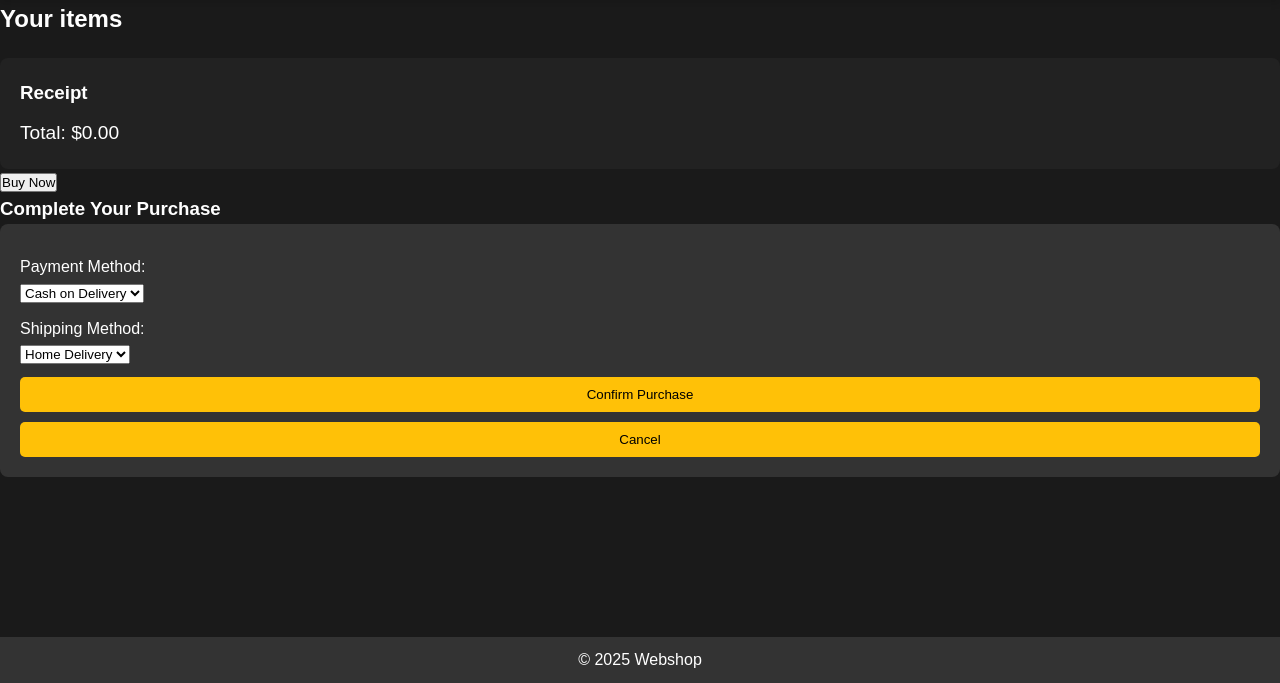
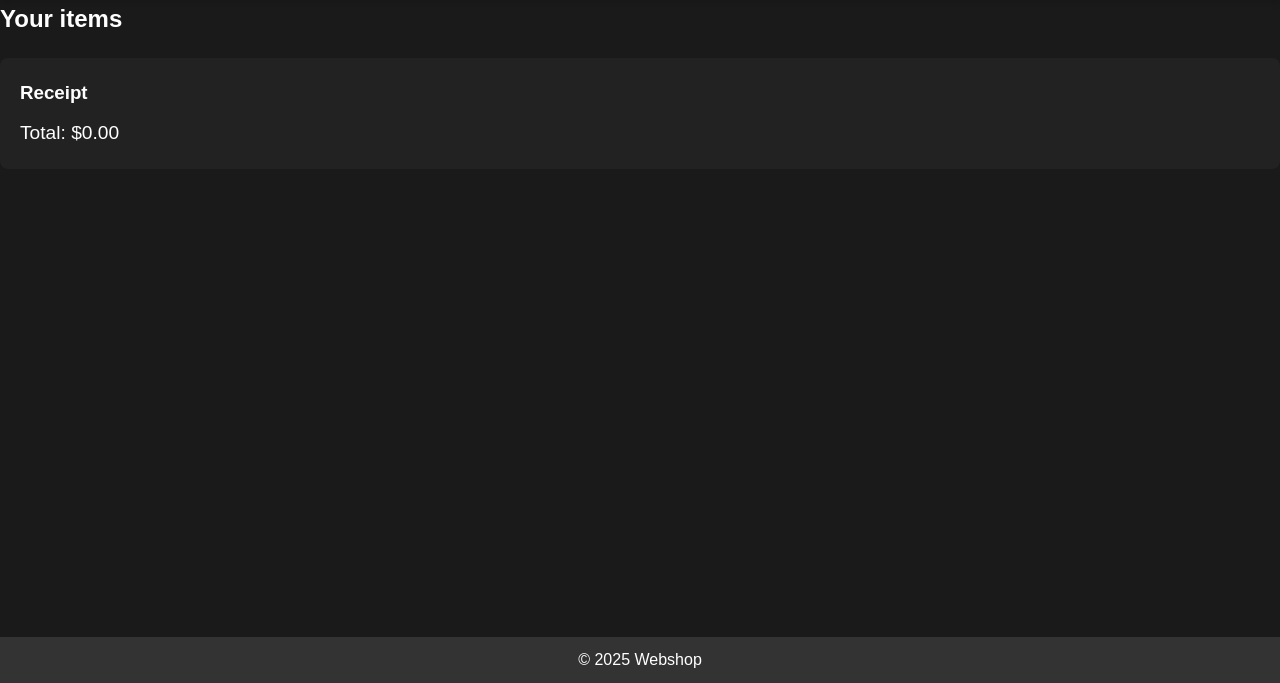
Before and after one commit to ZeljenkaMilan/vizsgaremek, a PHP site: page /billing.php in a window 1280 px wide. Shown: the part 117-800 px from the top of the page. Run offline with PHP 8.4, Linux system fonts and the light colour scheme.

Commit message:
Update billing.php

```diff
--- a/vizsgaremek/billing.php
+++ b/vizsgaremek/billing.php
@@ -31,66 +31,7 @@
             <ul id="cart-items"></ul>
             <p id="total">Total: $0.00</p>
         </div>
-<button id="buy-button" onclick="showModal()">Buy Now</button>
     </section>
-<!-- Modal for payment and shipping options -->
-<div id="payment-modal" class="modal">
-    <div class="modal-content">
-        <h3>Complete Your Purchase</h3>
-        <form id="payment-form">
-            <label for="payment-method">Payment Method:</label>
-            <select id="payment-method">
-                <option value="cash">Cash on Delivery</option>
-                <option value="card">Credit Card</option>
-            </select>
-
-            <label for="shipping-method">Shipping Method:</label>
-            <select id="shipping-method">
-                <option value="home">Home Delivery</option>
-                <option value="pickup">Store Pickup</option>
-            </select>
-
-            <button type="button" onclick="confirmPurchase()">Confirm Purchase</button>
-            <button type="button" onclick="closeModal()">Cancel</button>
-        </form>
-    </div>
-</div>
-
-<!-- Address fields -->
-<div id="address-fields" style="display: none;">
-    <h3>Enter your Address</h3>
-    <label for="address">Address:</label>
-    <input type="text" id="address" placeholder="Enter your address">
-</div>
-
-<!-- Credit Card fields -->
-<div id="credit-card-fields" style="display: none;">
-    <h3>Enter your Credit Card Information</h3>
-    <label for="card-number">Card Number:</label>
-    <input type="text" id="card-number" placeholder="Card Number">
-
-    <label for="expiry-date">Expiry Date:</label>
-    <input type="text" id="expiry-date" placeholder="MM/YY">
-
-    <label for="cvv">CVV:</label>
-    <input type="text" id="cvv" placeholder="CVV">
-</div>
-
-<!-- Store Pickup Message -->
-<div id="store-pickup-message" style="display: none;">
-    <h3>Your product has been reserved! You can pick it up at:</h3>
-    <p>123 Fashion Street, Style City, SC 98765</p>
-</div>
-
-<!-- Modal for thank you message -->
-<div id="thank-you-modal" class="modal" style="display: none;">
-    <div class="modal-content">
-        <h3>Thank You!</h3>
-        <p id="thank-you-message"></p>
-        <button onclick="closeThankYouModal()">Close</button>
-    </div>
-</div>
-
 
 
     <footer>
```
